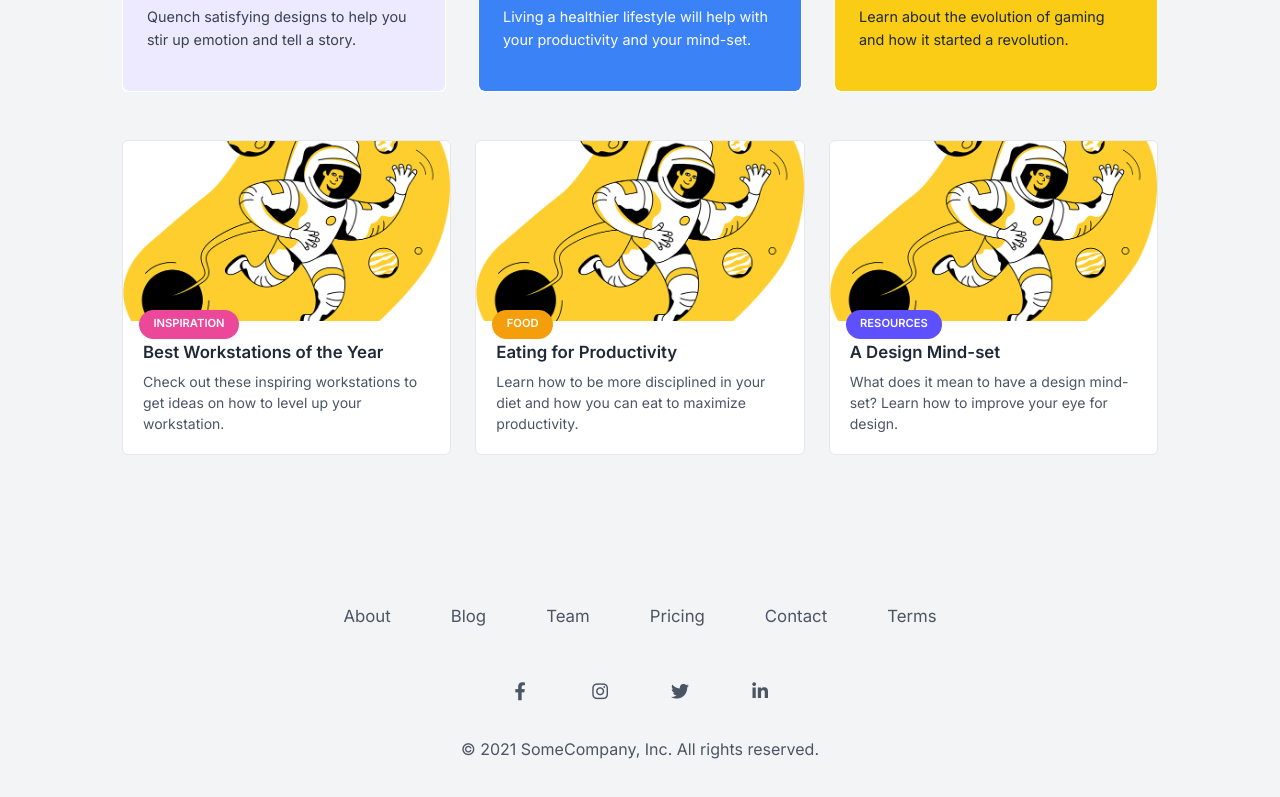
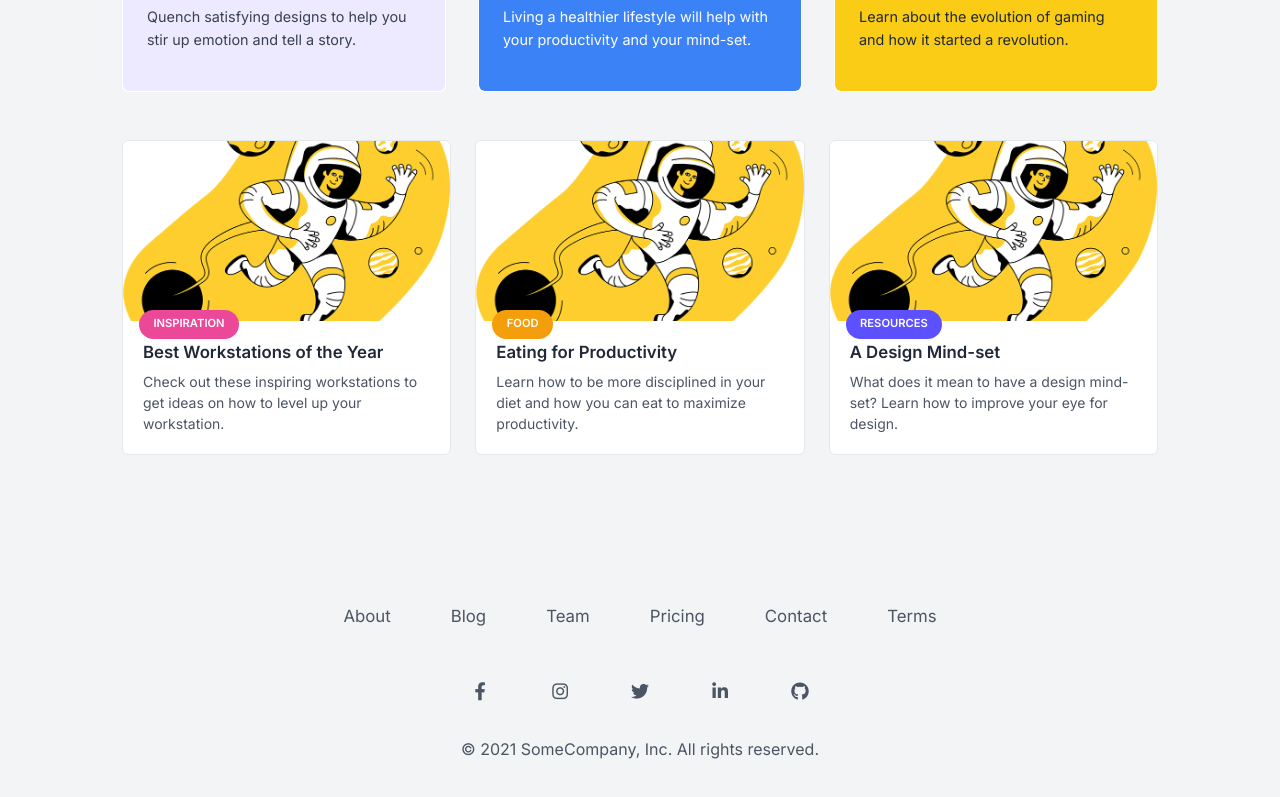
Before and after one commit to rizonkumar/uniSouk-Assignment, a plain HTML site: page index.html in a window 1280 px wide. Shown: the part 4195-4992 px from the top of the page. Drawn offline with Linux system fonts and the light colour scheme.

Commit message:
Feat: Added Github Icon

```diff
--- a/index.html
+++ b/index.html
@@ -563,6 +563,7 @@
             <a href="#" aria-label="LinkedIn"
               ><i class="fab fa-linkedin-in"></i
             ></a>
+            <a href="#" aria-label="Github"><i class="fab fa-github"></i></a>
           </div>
         </div>
 
```
